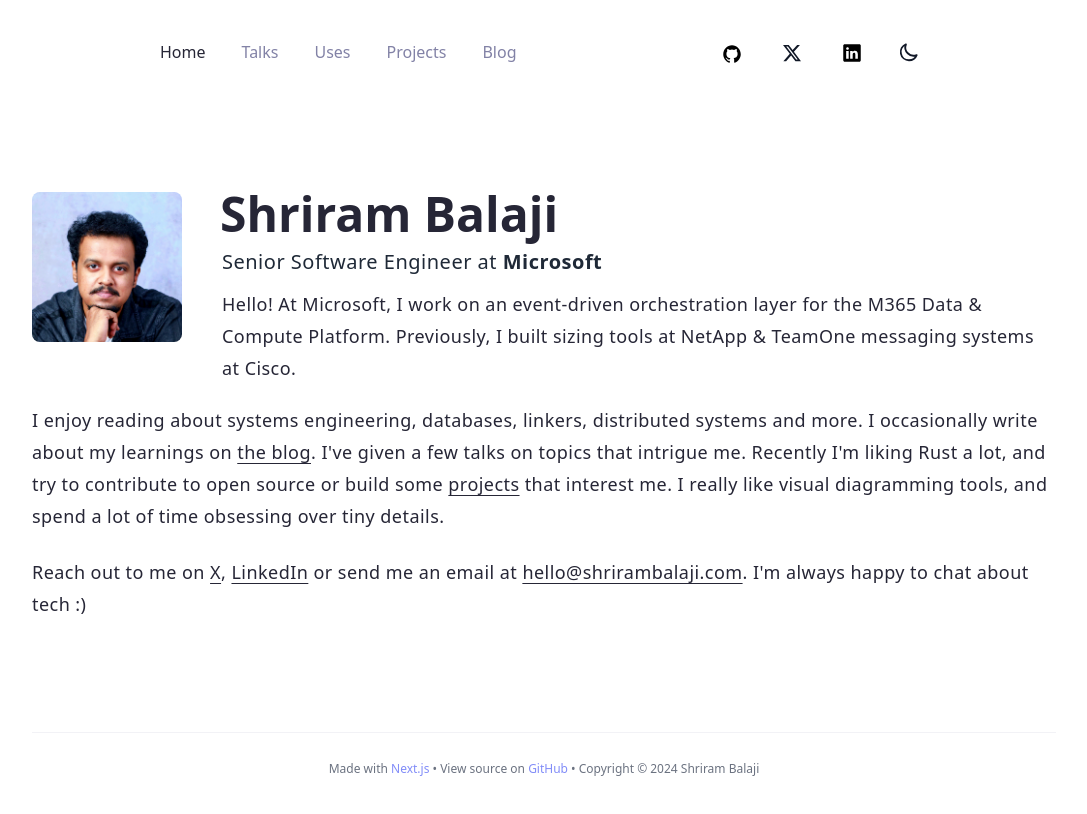
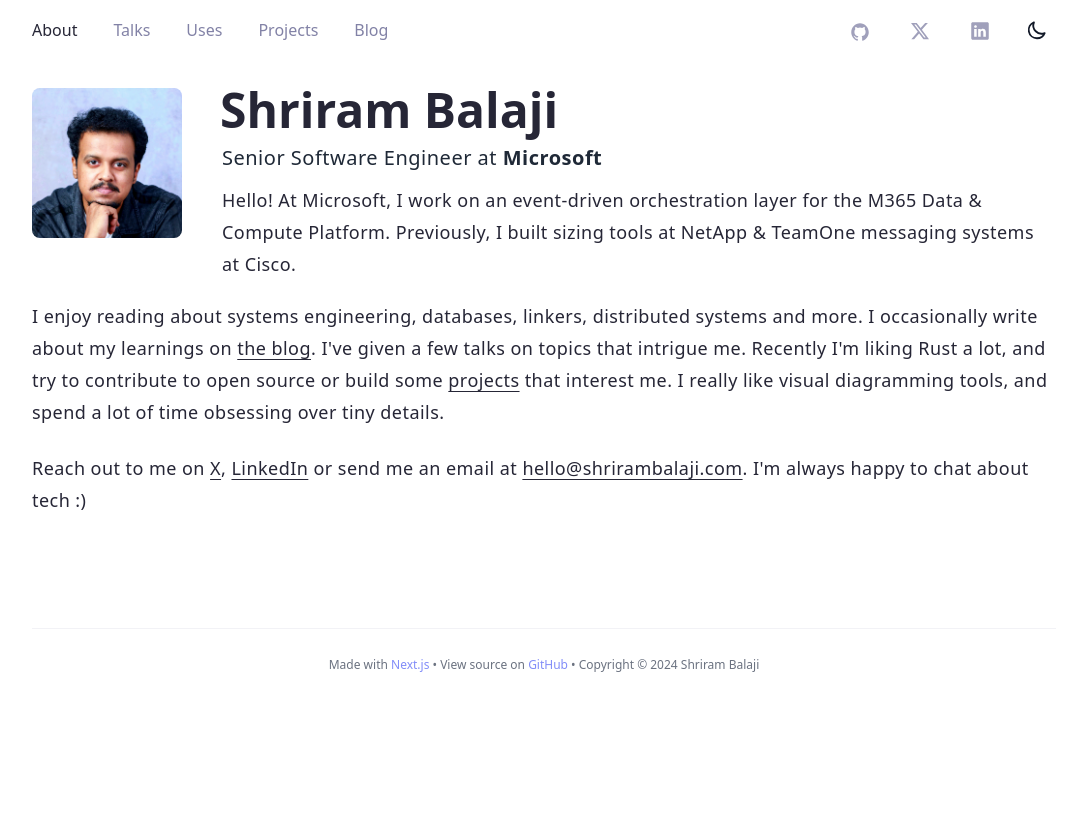
Before and after one commit to shrirambalaji/shrirambalaji.com, a Next.js app: page / in a window 1280 px wide. Shown: the top 814 px of the page, without its empty margins (96-1183 px from the left). Built offline with nearby package versions, Linux system fonts and the light colour scheme.

Commit message:
styles: make navbar sticky with blur; fix icon hover

```diff
--- a/src/components/Navbar.tsx
+++ b/src/components/Navbar.tsx
@@ -47,7 +47,7 @@ const SocialLinks = (props: { iconSize: number; className?: string }) => {
           width={iconSize}
           height={iconSize}
           className={cn(
-            "mr-0 fill-black group-hover:fill-indigo-500 dark:fill-white dark:group-hover:fill-indigo-300",
+            "mr-0 fill-ghostindigo-300 hover:fill-ghostindigo-800 dark:fill-ghostindigo-300 dark:hover:fill-ghostindigo-100 transition-all duration-75 ease-in-out",
             className
           )}
           href="https://github.com/shrirambalaji"
@@ -58,10 +58,10 @@ const SocialLinks = (props: { iconSize: number; className?: string }) => {
           width={iconSize}
           height={iconSize}
           className={cn(
-            "mr-0 mt-[-0.5px] fill-black group-hover:fill-sky-400 dark:fill-white dark:group-hover:fill-sky-300",
+            "mr-0 mt-[-0.5px] fill-ghostindigo-300 hover:fill-ghostindigo-800 dark:fill-ghostindigo-300 dark:hover:fill-ghostindigo-100 transition-all duration-75 ease-in-out",
             className
           )}
-          href="https://twitter.com/shrirambalaji"
+          href="https://x.com/shrirambalaji"
         />
       </li>
       <li>
@@ -69,7 +69,7 @@ const SocialLinks = (props: { iconSize: number; className?: string }) => {
           width={iconSize}
           height={iconSize}
           className={cn(
-            "mr-0 mt-[-0.75px] fill-black group-hover:fill-blue-700 dark:fill-white dark:group-hover:fill-blue-400",
+            "mr-0 mt-[-0.75px] fill-ghostindigo-300 hover:fill-ghostindigo-800 dark:fill-ghostindigo-300 dark:hover:fill-ghostindigo-100 transition-all duration-75 ease-in-out",
             className
           )}
           href="https://linkedin.com/in/shrirambalaji"
@@ -140,11 +140,11 @@ export const Menu = () => {
           )}
         >
           <motion.ul className={cn("flex w-full flex-col gap-2")}>
-            <MobileNavItem href="/" text="Home" />
+            <MobileNavItem href="/" text="About" />
             <MobileNavItem href="/talks" text="Talks" />
             <MobileNavItem href="/uses" text="Uses" />
             <MobileNavItem href="/projects" text="Projects" />
-            <MobileNavItem href="https://blog.shrirambalaji.com" text="Blog" />
+            <MobileNavItem href="https://blog.shrirambalaji.com/posts" text="Blog" />
           </motion.ul>
           <motion.ul className="absolute bottom-5 flex gap-3">
             <SocialLinks iconSize={30} />
@@ -158,33 +158,35 @@ export const Menu = () => {
 
 export const Navbar = () => {
   const router = useRouter();
-  const path = router.asPath === "/" ? "home" : router.asPath.slice(1).trim();
-  const pageHeading = capitalize(path) ?? "Home";
+  const path = router.asPath === "/" ? "about" : router.asPath.slice(1).trim();
+  const pageHeading = capitalize(path) ?? "About";
   const { toggleMenu } = useMenuStore((state) => state);
   return (
+    <header className="fixed inset-x-0 top-0 z-20 h-[60px] bg-white/80 dark:bg-ghostindigo-900/90 backdrop-blur-sm">
       <nav
-      className="mx-u relative z-50 mx-auto flex w-full max-w-3xl items-center justify-between border-gray-200 bg-transparent bg-opacity-60 pt-8 pb-8 text-gray-900 dark:border-gray-700 dark:text-gray-100 md:items-center"
+        className="mx-auto flex w-full h-full max-w-5xl dpr35:max-w-5xl items-center justify-between border-gray-200 bg-transparent bg-opacity-60 text-gray-900 dark:border-gray-700 dark:text-gray-100 py-2 px-4 md:px-0 dpr35:px-8 dpr4:max-w-3xl md:items-center"
         aria-labelledby="main navigation bar"
       >
         <MenuButton
           onClick={() => toggleMenu()}
           iconProps={{ width: 20, height: 20 }}
-        className="mt-[-0.5px] ml-[-10px] inline-block stroke-black group-hover:stroke-indigo-400 dark:stroke-white dark:group-hover:stroke-indigo-300 md:hidden"
+          className="mt-[-0.5px] inline-block stroke-black group-hover:stroke-indigo-400 dark:stroke-white dark:group-hover:stroke-indigo-300 md:hidden"
         />
-      <h1 className="mr-auto ml-3 flex text-lg font-medium tracking-wide text-black dark:text-gray-200 md:hidden">
+        <h1 className="mr-auto ml-3 flex text-lg font-medium tracking-wide text-ghostindigo-800 dark:text-gray-200 md:hidden">
           {pageHeading}
         </h1>
         <ul className="hidden gap-3 md:ml-[-.75rem] md:flex">
-        <NavItem href="/" text="Home" />
+          <NavItem href="/" text="About" />
           <NavItem href="/talks" text="Talks" />
           <NavItem href="/uses" text="Uses" />
           <NavItem href="/projects" text="Projects" />
-        <NavItem href="https://blog.shrirambalaji.com" text="Blog" />
+          <NavItem href="https://blog.shrirambalaji.com/posts" text="Blog" />
         </ul>
         <ul className="flex items-center justify-center gap-4">
           <SocialLinks className="hidden md:inline-block" iconSize={20} />
           <ThemeSwitch className="ml-auto mr-0" />
         </ul>
       </nav>
+    </header>
   );
 };
--- a/src/components/icons/Twitter.tsx
+++ b/src/components/icons/Twitter.tsx
@@ -18,7 +18,6 @@ export const Twitter = (
       >
         <svg xmlns="http://www.w3.org/2000/svg" {...props} viewBox="0 0 24 24">
           <path
-            fill="currentColor"
             d="M18.205 2.25h3.308l-7.227 8.26l8.502 11.24H16.13l-5.214-6.817L4.95 21.75H1.64l7.73-8.835L1.215 2.25H8.04l4.713 6.231zm-1.161 17.52h1.833L7.045 4.126H5.078z"
           />
         </svg>
--- a/src/components/icons/index.ts
+++ b/src/components/icons/index.ts
@@ -1,3 +1,3 @@
-export * from "./MicrosoftLogo";
+export * from "./Microsoft";
 export * from "./DarkMode";
 export * from "./LightMode";
```
Also changed, not shown: src/components/icons/Microsoft.tsx (renamed from src/components/icons/MicrosoftLogo.tsx). Lines whose indentation alone changed are shown as unchanged.
